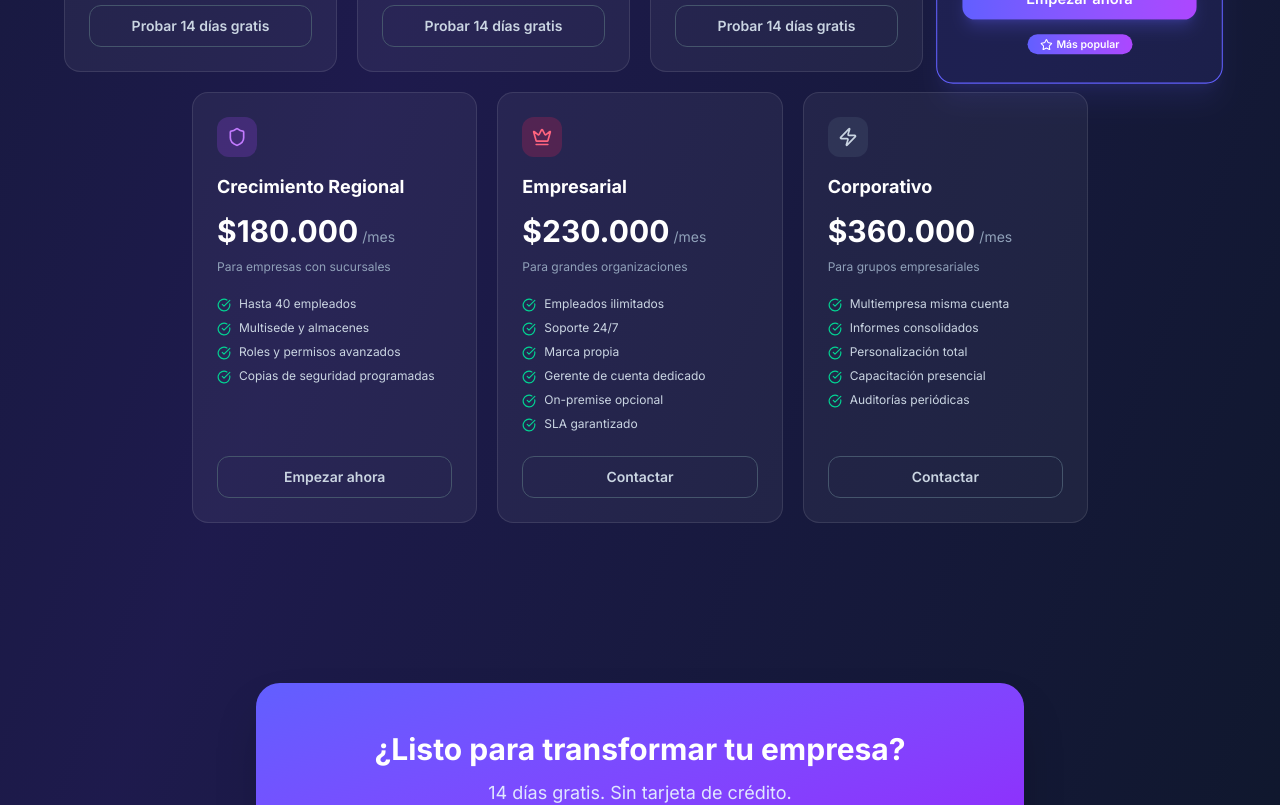
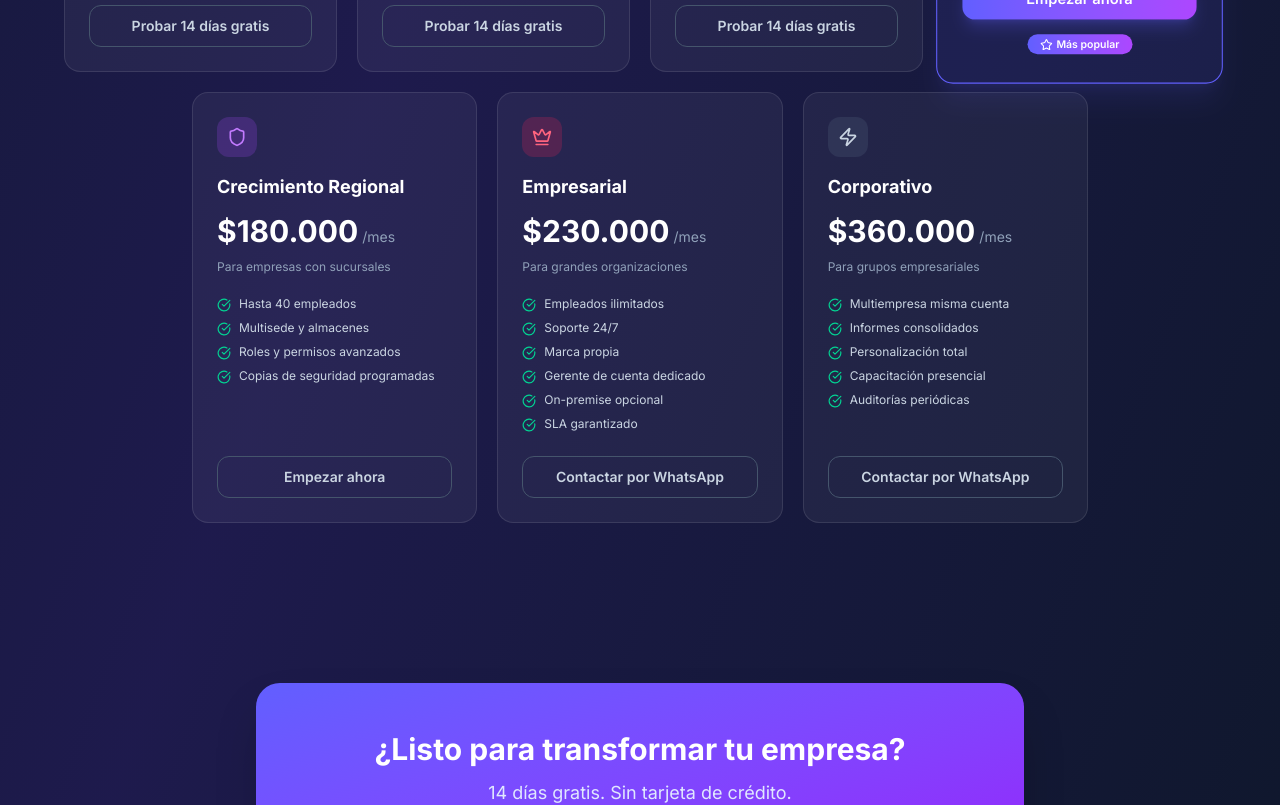
Before and after one commit to Jxbrrg/ERP, a React (Vite) app in the folder client/: page / in a window 1280 px wide. Shown: the part 2349-3154 px from the top of the page. Built offline with nearby package versions, Linux system fonts and the light colour scheme.

Commit message:
feat: botones WhatsApp directo en planes Empresarial y Corporativo

```diff
--- a/client/src/pages/Landing.jsx
+++ b/client/src/pages/Landing.jsx
@@ -69,6 +69,16 @@ function PlanCard({ p, i, navigate }) {
           </li>
         ))}
       </ul>
+      {p.cta === 'Contactar' ? (
+        <a href={`https://wa.me/573332361814?text=${encodeURIComponent('Hola, quiero información sobre el plan ' + p.name)}`} target="_blank" rel="noopener noreferrer"
+          className={`mt-6 w-full rounded-xl py-2.5 text-sm font-semibold transition-all text-center block ${
+            p.popular
+              ? 'bg-gradient-to-r from-indigo-500 to-purple-500 text-white shadow-lg shadow-indigo-500/25 hover:shadow-xl'
+              : 'border border-slate-600 text-slate-300 hover:border-slate-500 hover:text-white'
+          }`}>
+          Contactar por WhatsApp
+        </a>
+      ) : (
         <button onClick={() => navigate('/register')}
           className={`mt-6 w-full rounded-xl py-2.5 text-sm font-semibold transition-all ${
             p.popular
@@ -77,6 +87,7 @@ function PlanCard({ p, i, navigate }) {
           }`}>
           {p.cta}
         </button>
+      )}
       {p.popular && (
         <div className="mt-3 text-center">
           <span className="inline-flex items-center gap-1 rounded-full bg-gradient-to-r from-indigo-500 to-purple-500 px-3 py-0.5 text-[10px] font-semibold text-white">
--- a/client/src/pages/Pricing.jsx
+++ b/client/src/pages/Pricing.jsx
@@ -82,6 +82,16 @@ function PlanCard({ p, i, navigate }) {
           </li>
         ))}
       </ul>
+      {p.cta === 'Contactar' ? (
+        <a href={`https://wa.me/573332361814?text=${encodeURIComponent('Hola, quiero información sobre el plan ' + p.name)}`} target="_blank" rel="noopener noreferrer"
+          className={`mt-6 w-full rounded-xl py-2.5 text-sm font-semibold transition-all text-center block ${
+            p.popular
+              ? 'bg-gradient-to-r from-indigo-500 to-purple-500 text-white shadow-lg shadow-indigo-500/25 hover:shadow-xl'
+              : 'border border-slate-600 text-slate-300 hover:border-slate-500 hover:text-white'
+          }`}>
+          Contactar por WhatsApp
+        </a>
+      ) : (
         <button onClick={() => navigate('/register')}
           className={`mt-6 w-full rounded-xl py-2.5 text-sm font-semibold transition-all ${
             p.popular
@@ -90,6 +100,7 @@ function PlanCard({ p, i, navigate }) {
           }`}>
           {p.cta}
         </button>
+      )}
       {p.popular && (
         <div className="mt-3 text-center">
           <span className="inline-flex items-center gap-1 rounded-full bg-gradient-to-r from-indigo-500 to-purple-500 px-3 py-0.5 text-[10px] font-semibold text-white">
```
Lines whose indentation alone changed are shown as unchanged.
